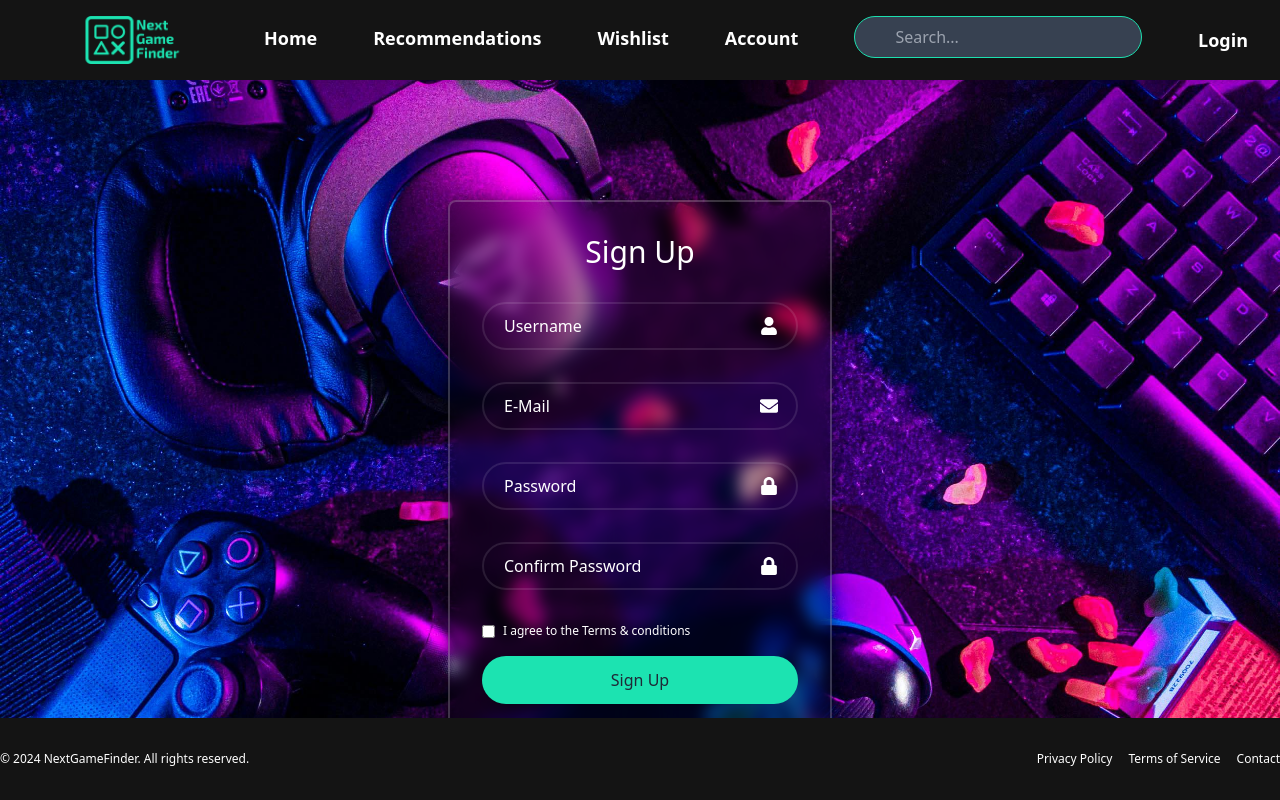
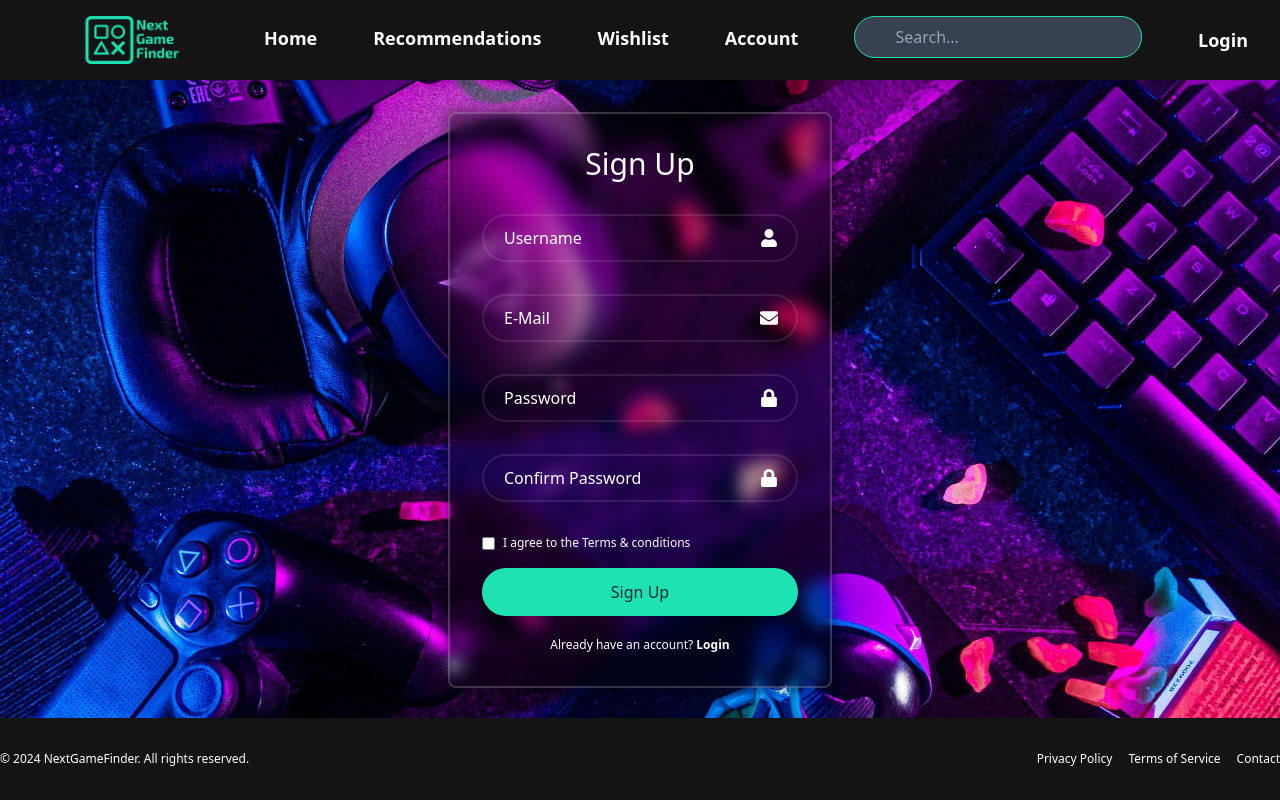
Before and after one commit to Hornpep/NewGameFinder, a React (Vite) app in the folder FE/: page /Signup in a window 1280 px wide. Built offline with nearby package versions, Linux system fonts and the light colour scheme; no server answers.

Commit message:
Fixed distance signup field and footer

```diff
--- a/FE/src/pages/SignUp.jsx
+++ b/FE/src/pages/SignUp.jsx
@@ -1,12 +1,11 @@
 import { useState } from 'react';
-import { Link, Navigate, useLocation } from 'react-router-dom';
+import { Link, Navigate } from 'react-router-dom';
 import { ToastContainer, toast } from 'react-toastify';
 import 'react-toastify/dist/ReactToastify.css';
 import { useAuth } from '../context';
 import { signup } from '../data/auth.js';
 import { FaUser, FaEnvelope, FaLock } from 'react-icons/fa';
 import backgroundImage from '../assets/desk-bg-pic.jpg';
-
 
 export default function Signup() {
   const { isAuthenticated, setCheckSession, setIsAuthenticated } = useAuth();
@@ -48,10 +47,11 @@ export default function Signup() {
 
   return (
     <div
-      className="flex justify-center items-center min-h-screen"
+      className="flex flex-col min-h-screen"
       style={{ backgroundImage: `url(${backgroundImage})`, backgroundSize: 'cover', backgroundPosition: 'center', backgroundRepeat: 'no-repeat' }}
     >
-      <div className="w-96 h-auto bg-black/30 rounded-lg text-white p-8 absolute top-40 left-1/2 transform -translate-x-1/2 mt-10 mb-10 border-2 border-white/20 backdrop-blur shadow-[0_0_15px_rgba(0,0,0,0.5)]">
+      <div className="flex-grow flex justify-center items-center">
+        <div className="w-96 h-auto bg-black/30 rounded-lg text-white p-8 border-2 border-white/20 backdrop-blur shadow-[0_0_15px_rgba(0,0,0,0.5)]">
           <form onSubmit={handleSubmit}>
             <h1 className="text-3xl text-center mb-8">Sign Up</h1>
 
@@ -119,7 +119,7 @@ export default function Signup() {
             </div>
           </form>
         </div>
-
+      </div>
     </div>
   );
 }
```
Lines whose indentation alone changed are shown as unchanged.
